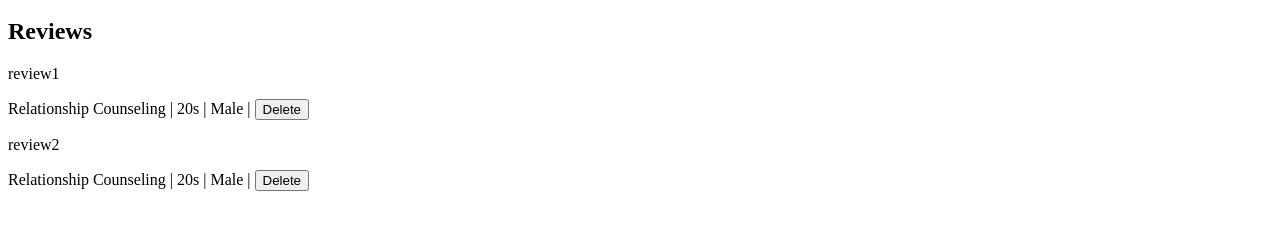
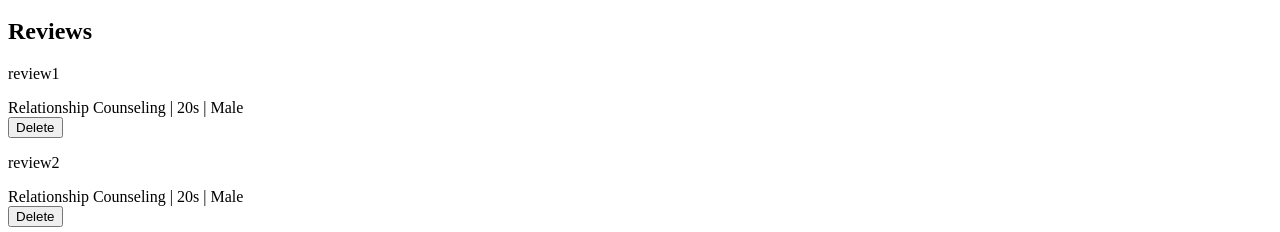
Before and after one commit to Lenaciousd/GrowthAndEmpowerment, a React app: page / in a window 1280 px wide. Shown: the part 1529-1761 px from the top of the page. Before the commit the page ends 1728 px from the top, so only its background shows below. Built offline with nearby package versions, Linux system fonts and the light colour scheme; no server answers; the HTML template or start-up script is replaced by a standard one.

Commit message:
added a buttonWrap class name to buttons

```diff
--- a/client/src/components/ReviewsListItem.jsx
+++ b/client/src/components/ReviewsListItem.jsx
@@ -31,8 +31,8 @@ const ReviewsListItem = ({ review, isEditing, setIsEditing, getReviews }) => {
         console.log('could not edit review ', err)
       })
   }
-  const deleteButton = <button onClick={handleDelete}>Delete</button>
-  const submitEditButton = <button onClick={handleEdit}>Submit</button>
+  const deleteButton = <div className="buttonWrap"><button onClick={handleDelete}>Delete</button></div>
+  const submitEditButton = <div className="buttonWrap"><button onClick={handleEdit}>Submit</button></div>
   return (
     <div className="review">
       <div>
@@ -40,7 +40,7 @@ const ReviewsListItem = ({ review, isEditing, setIsEditing, getReviews }) => {
           isEditing === review.id
             ? <textarea className="editingTextArea" value={editedDescription} onChange={(e) => { setEditedDescription(e.target.value) }} />
             : (
-              <p onClick={() => {
+              <p className="reviewDesc" onClick={() => {
                 setIsEditing(review.id);
                 setEditedDescription(description);
                 console.log('you clicked ', review.id, description)
@@ -50,7 +50,7 @@ const ReviewsListItem = ({ review, isEditing, setIsEditing, getReviews }) => {
             )
         }
       </div>
-      {category} Counseling | {age} | {gender} |   {isEditing === review.id ? submitEditButton : deleteButton}
+      {category} Counseling | {age} | {gender}   {isEditing === review.id ? submitEditButton : deleteButton}
     </div>
   )
 }
```
